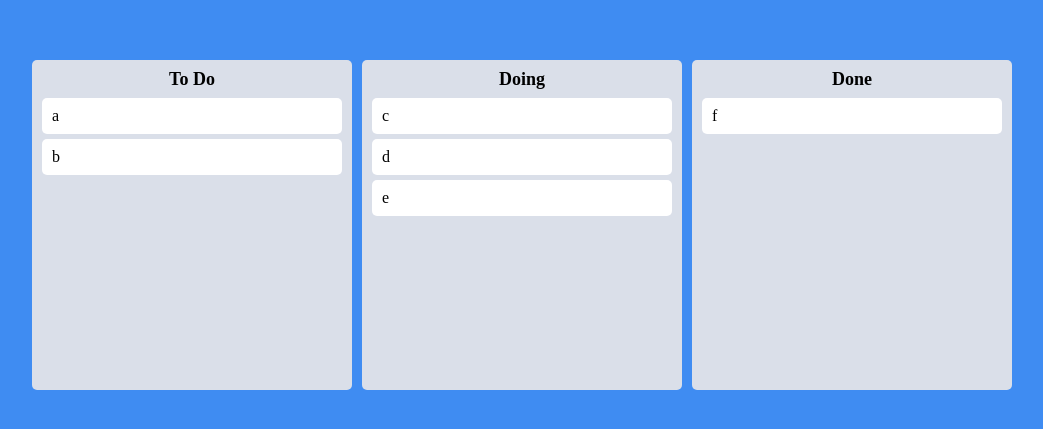
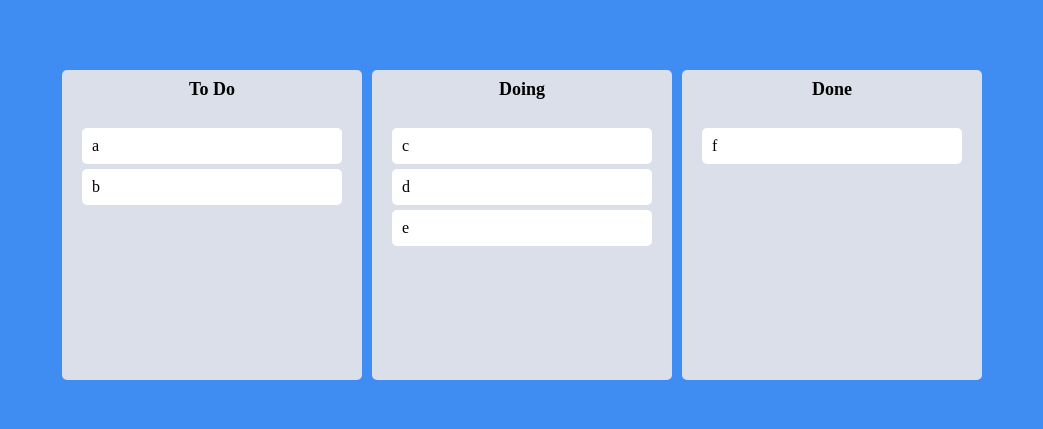
Before and after one commit to pjk0007/react-kanban, a React (Create React App) app: page / in a window 1280 px wide. Shown: the part 175-604 px from the top of the page, without its empty margins (118-1161 px from the left). Built offline with nearby package versions, Linux system fonts and the light colour scheme.

Commit message:
changed color

```diff
--- a/src/Compontents/Board.tsx
+++ b/src/Compontents/Board.tsx
@@ -4,11 +4,12 @@
 
 const Wrapper = styled.div`
   width: 300px;
-  padding: 20px 10px;
   padding-top: 10px;
   background-color: ${(props) => props.theme.boardColor};
   border-radius: 5px;
   min-height: 300px;
+  display: flex;
+  flex-direction: column;
 `;
 
 const Title = styled.h2`
@@ -16,6 +17,23 @@
   font-weight: 600;
   margin-bottom: 10px;
   font-size: 18px;
+`;
+
+interface IAreaProps {
+  isDraggingOver: boolean;
+  draggingFromThisWith: boolean;
+}
+
+const Area = styled.div<IAreaProps>`
+  background-color: ${(props) =>
+    props.isDraggingOver
+      ? "#b2bec3"
+      : props.draggingFromThisWith
+      ? "#dfe6e9"
+      : "transparent"};
+  flex-grow: 1;
+  transition: background-color 0.3s ease-in-out;
+  padding: 20px;
 `;
 
 interface IBoardProps {
@@ -28,13 +46,18 @@
     <Wrapper>
       <Title>{boardId}</Title>
       <Droppable droppableId={boardId}>
-        {(provided) => (
-          <div ref={provided.innerRef} {...provided.droppableProps}>
+        {(provided, snapshot) => (
+          <Area
+            isDraggingOver={snapshot.isDraggingOver}
+            draggingFromThisWith={Boolean(snapshot.draggingFromThisWith)}
+            ref={provided.innerRef}
+            {...provided.droppableProps}
+          >
             {toDos.map((toDo, index) => (
               <DragabbleCard key={toDo} index={index} toDo={toDo} />
             ))}
             {provided.placeholder}
-          </div>
+          </Area>
         )}
       </Droppable>
     </Wrapper>
--- a/src/Compontents/DragabbleCard.tsx
+++ b/src/Compontents/DragabbleCard.tsx
@@ -2,11 +2,14 @@
 import { Draggable } from "react-beautiful-dnd";
 import styled from "styled-components";
 
-const Card = styled.div`
-  background-color: ${(props) => props.theme.cardColor};
+const Card = styled.div<{ isDragging: boolean }>`
   border-radius: 5px;
   padding: 10px 10px;
   margin-bottom: 5px;
+  background-color: ${(props) =>
+    props.isDragging ? "#74b9ff" : props.theme.cardColor};
+  box-shadow: ${(props) =>
+    props.isDragging ? "0px 2px 5px rgba(0,0,0,0.7)" : "none"};
 `;
 
 interface IDragabbleCardProps {
@@ -17,8 +20,9 @@
 function DragabbleCard({ toDo, index }: IDragabbleCardProps) {
   return (
     <Draggable key={toDo} draggableId={toDo} index={index}>
-      {(provided) => (
+      {(provided, snapshot) => (
         <Card
+          isDragging={snapshot.isDragging}
           ref={provided.innerRef}
           {...provided.draggableProps}
           {...provided.dragHandleProps}
```
Also changed, not shown: src/App.tsx (+0 -28 lines).
